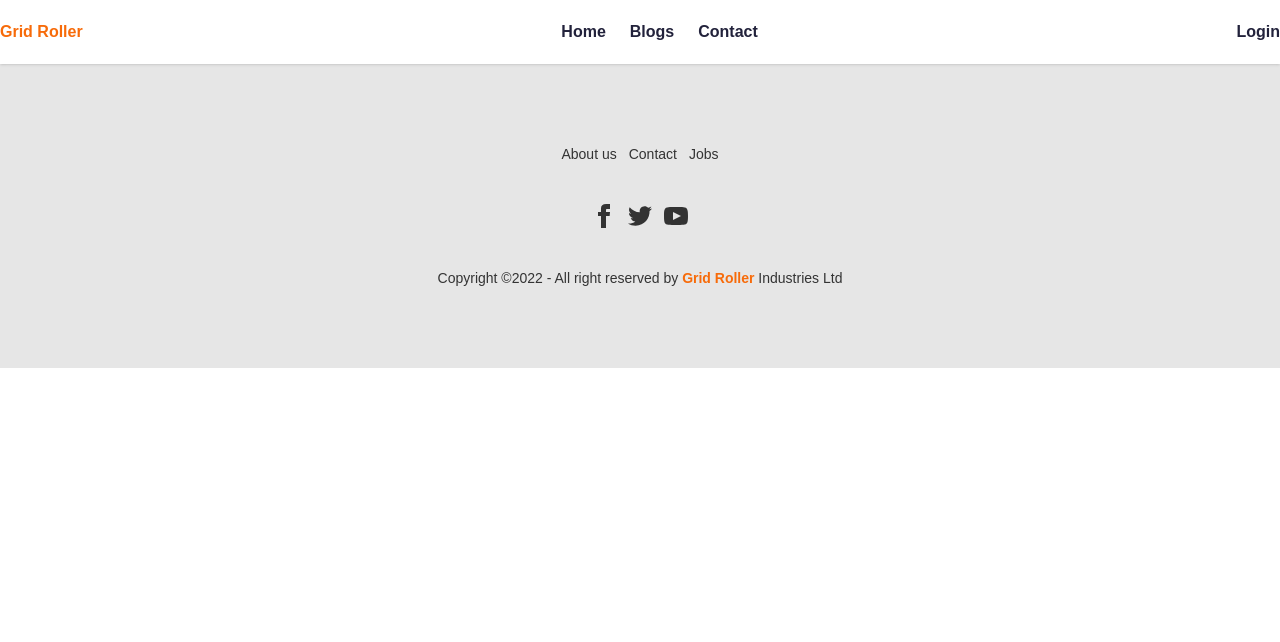
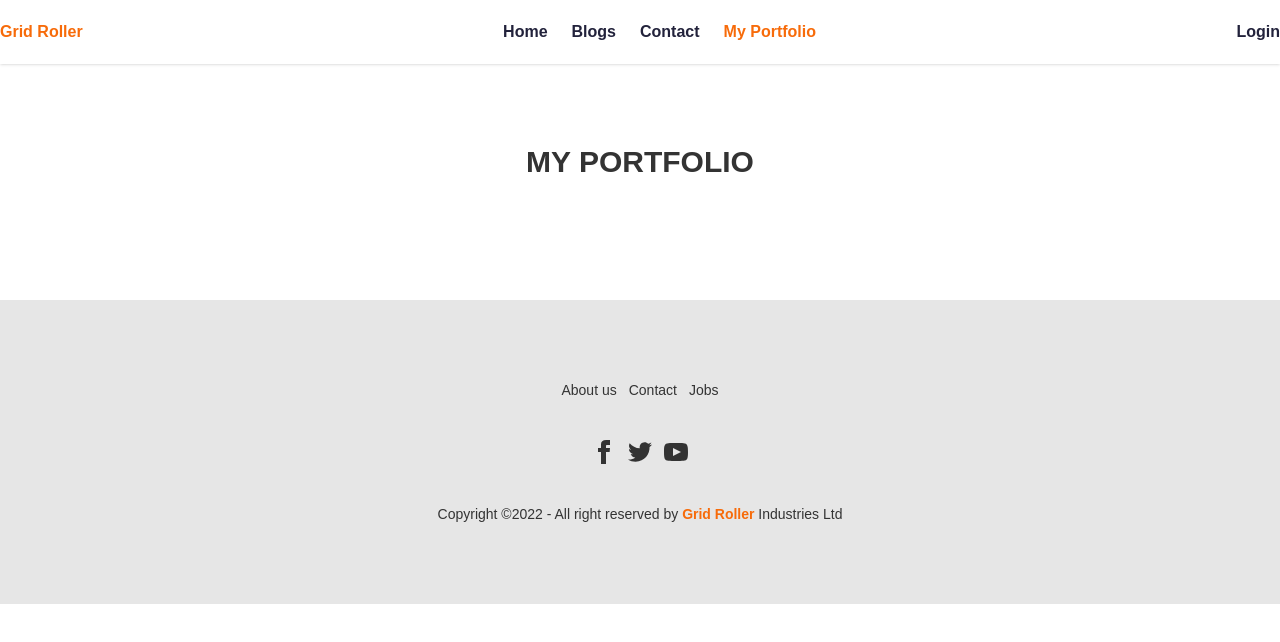
Before and after one commit to tilok-wp/Grid-Roller-Client, a React (Create React App) app: page /my-portfolio in a window 1280 px wide. Shown: the top 642 px of the page. Built offline with nearby package versions, Linux system fonts and the light colour scheme.

Commit message:
Create portfolio page and route

```diff
--- a/src/App.js
+++ b/src/App.js
@@ -3,6 +3,7 @@ import './App.css';
 import Home from './Pages/Home/Home';
 import Login from './Pages/Login/Login';
 import SignUp from './Pages/Login/SignUp';
+import MyPortfolio from './Pages/MyPortfolio/MyPortfolio';
 import Footer from './Pages/Shared/Footer';
 import Header from './Pages/Shared/Header';
 
@@ -15,6 +16,7 @@ function App() {
         <Route path='/home' element={<Home></Home>}></Route>
         <Route path='/login' element={<Login></Login>}></Route>
         <Route path='/signup' element={<SignUp></SignUp>}></Route>
+        <Route path='/my-portfolio' element={<MyPortfolio></MyPortfolio>}></Route>
       </Routes>
       <Footer></Footer>
     </div>
--- /dev/null
+++ b/src/Pages/MyPortfolio/MyPortfolio.js
@@ -0,0 +1,11 @@
+import React from 'react';
+
+const MyPortfolio = () => {
+    return (
+        <div className='py-20'>
+            <h1 class="text-3xl font-semibold uppercase mb-10">My Portfolio</h1>
+        </div>
+    );
+};
+
+export default MyPortfolio;
--- a/src/Pages/Shared/Header.js
+++ b/src/Pages/Shared/Header.js
@@ -14,6 +14,7 @@ const Header = () => {
                     <CustomLink to='/'>Home</CustomLink>
                     <CustomLink to='/blogs'>Blogs</CustomLink>
                     <CustomLink to='/contact'>Contact</CustomLink>
+                    <CustomLink to='/my-portfolio'>My Portfolio</CustomLink>
                 </nav>
                 <div className='fixed top-5  right-0 flex items-center md:static z-50'>
                     <Link to='login' className='text-accent font-semibold'>Login</Link>
```
